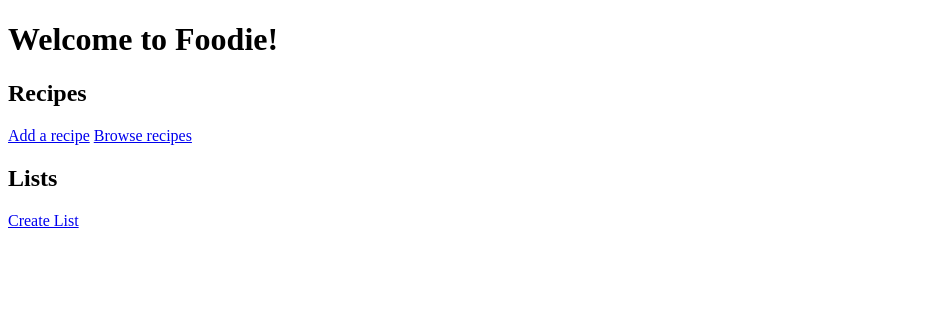
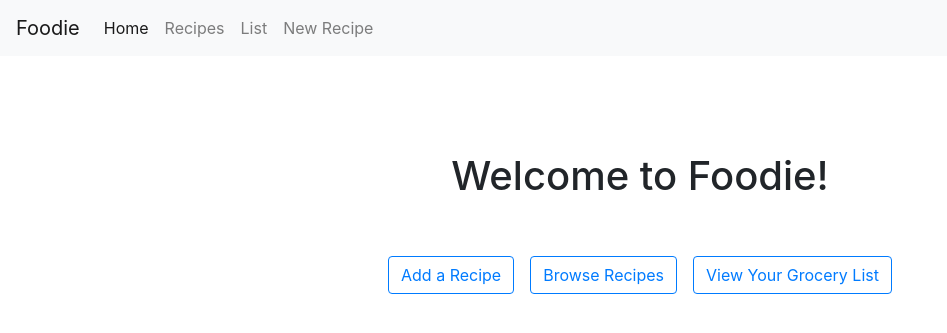
Before and after one commit to pvarin/foodie, a Flask app: page / in a window 1280 px wide. Shown: the top 333 px of the page, without its empty margins (0-947 px from the left). Run offline with Flask 2, Linux system fonts and the light colour scheme; some libraries are stand-ins or nearby versions.

Commit message:
Templates + Design

```diff
--- a/foodie/routes.py
+++ b/foodie/routes.py
@@ -62,6 +62,6 @@ def add_recipe():
 
         return redirect(url_for('get_recipe', recipe_id=recipe.id))
 
-@app.route('/list/create')
-def create_list():
-    return 'create a list on this page'
+@app.route('/list')
+def user_list():
+    return render_template("list.html", recipes=db.session.query(Recipe).all())
--- a/foodie/static/js/add_recipe.js
+++ b/foodie/static/js/add_recipe.js
@@ -12,7 +12,6 @@ function add_item(){
 
     // Insert is after the last element.
     dynamic_list.insertBefore(new_element, list_items[list_items.length-1].nextSibling);
-
 }
 
 function remove_item(event){
--- /dev/null
+++ b/foodie/templates/base.html
@@ -0,0 +1,48 @@
+<!DOCTYPE html>
+<html lang="en">
+
+<head>
+    <meta charset="UTF-8">
+    <meta name="viewport" content="width=device-width, initial-scale=1.0, shrink-to-fit=no">
+    <link rel="stylesheet" href="https://stackpath.bootstrapcdn.com/bootstrap/4.1.3/css/bootstrap.min.css" integrity="sha384-MCw98/SFnGE8fJT3GXwEOngsV7Zt27NXFoaoApmYm81iuXoPkFOJwJ8ERdknLPMO" crossorigin="anonymous">
+    {% block head_scripts %}{% endblock %}
+    <title>Foodie{% block title %}{% endblock %}</title>
+</head>
+
+<body>
+    <nav class="navbar navbar-expand-lg navbar-light bg-light">
+        <a class="navbar-brand" href="{{url_for('main')}}">Foodie</a>
+        <button class="navbar-toggler" type="button" data-toggle="collapse" data-target="#navbarSupportedContent" aria-controls="navbarSupportedContent" aria-expanded="false" aria-label="Toggle navigation">
+          <span class="navbar-toggler-icon"></span>
+        </button>
+
+        <div class="collapse navbar-collapse" id="navbarSupportedContent">
+          <ul class="navbar-nav mr-auto">
+            <li class="nav-item active">
+                <a class="nav-link" href="{{url_for('main')}}">Home <span class="sr-only">(current)</span></a>
+            </li>
+            <li class="nav-item">
+                <a class="nav-link" href="{{url_for('list_recipes')}}">Recipes</a>
+            </li>
+            <li class="nav-item">
+                <a class="nav-link" href="{{url_for('user_list')}}">List</a>
+            </li>
+            <li class="nav-item">
+                <a class="nav-link" href="{{url_for('add_recipe')}}">New Recipe</a>
+            </li>
+          </ul>
+          <form class="form-inline my-2 my-lg-0" hidden>
+            <input class="form-control mr-sm-2" type="search" placeholder="Search" aria-label="Search">
+            <button class="btn btn-outline-success my-2 my-sm-0" type="submit">Search</button>
+          </form>
+        </div>
+      </nav>
+    <div class="container pt-5">
+        {% block container %}{% endblock %}
+    </div>
+<script src="https://code.jquery.com/jquery-3.3.1.slim.min.js" integrity="sha384-q8i/X+965DzO0rT7abK41JStQIAqVgRVzpbzo5smXKp4YfRvH+8abtTE1Pi6jizo" crossorigin="anonymous"></script>
+<script src="https://cdnjs.cloudflare.com/ajax/libs/popper.js/1.14.3/umd/popper.min.js" integrity="sha384-ZMP7rVo3mIykV+2+9J3UJ46jBk0WLaUAdn689aCwoqbBJiSnjAK/l8WvCWPIPm49" crossorigin="anonymous"></script>
+<script src="https://stackpath.bootstrapcdn.com/bootstrap/4.1.3/js/bootstrap.min.js" integrity="sha384-ChfqqxuZUCnJSK3+MXmPNIyE6ZbWh2IMqE241rYiqJxyMiZ6OW/JmZQ5stwEULTy" crossorigin="anonymous"></script>
+</body>
+
+</html>
--- a/foodie/templates/index.html
+++ b/foodie/templates/index.html
@@ -1,18 +1,14 @@
-<!DOCTYPE html>
-<html>
-    <head>
-        <title>Welcome to Foodie!</title>
-    </head>
-    <body>
-        <h1>Welcome to Foodie!</h1>
-        <div>
-            <h2>Recipes</h2>
-            <a href="/recipe/add">Add a recipe</a>
-            <a href="/recipe/list">Browse recipes</a>
-        </div>
-        <div>
-            <h2>Lists</h2>
-            <a href="/list/create">Create List</a>
-        </div>
-    </body>
-</html>
+{% extends "base.html" %}
+
+{% block container %}
+<div class="row align-items-center justify-content-center">
+    <div class="col-10">
+        <h1 class="my-5" style="text-align:center">Welcome to Foodie!</h1>
+    </div>
+</div>
+<div class="row align-items-center justify-content-center">
+    <a href="{{url_for('add_recipe')}}" class="btn btn-outline-primary m-2">Add a Recipe</a>
+    <a href="{{url_for('list_recipes')}}" class="btn btn-outline-primary m-2">Browse Recipes</a>
+    <a href="{{url_for('user_list')}}" class="btn btn-outline-primary m-2">View Your Grocery List</a>
+</div>
+{% endblock %}
```
Also changed, not shown: foodie/templates/add_recipe.html (+8 -17 lines), foodie/templates/get_recipe.html (+11 -11 lines), foodie/templates/list.html (added, +25 -0 lines), foodie/templates/recipe_list.html (+6 -10 lines).
